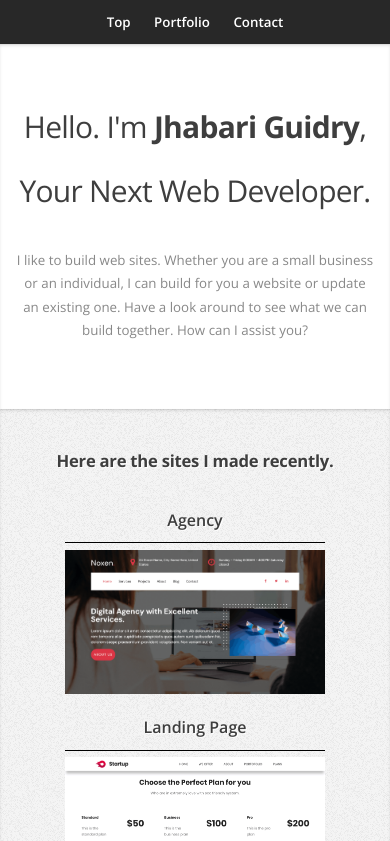
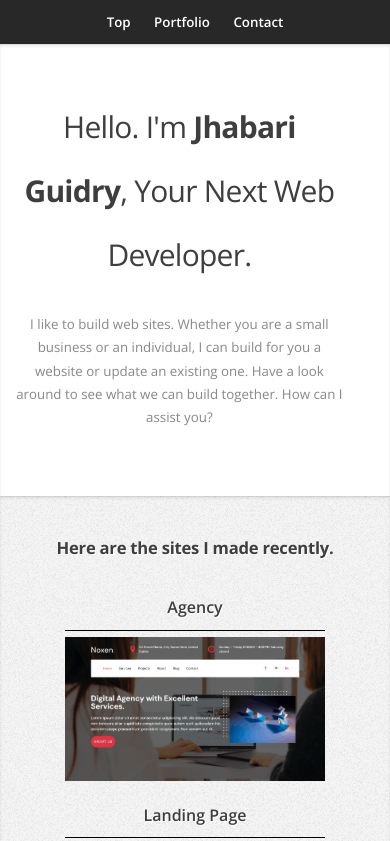
Before and after one commit to J-Guidry/J-Guidry.github.io, a website: page src/index.html in a window 390 px wide. Shown: the top 841 px of the page. Drawn offline with nearby package versions, Linux system fonts and the light colour scheme.

Commit message:
package.json parcel removed, heading section centered for non-mobile

```diff
--- a/src/index.html
+++ b/src/index.html
@@ -28,7 +28,7 @@
     <article id="top" class="wrapper style1">
       <div class="container">
         <div class="row">
-          <div class="col-8 col-7-large col-12-medium">
+          <div class="col-11">
             <header>
               <h1>
                 Hello. I'm <strong>Jhabari Guidry</strong>, Your Next Web Developer.
```
Also changed, not shown: package.json (+0 -7 lines), 2 other files.
